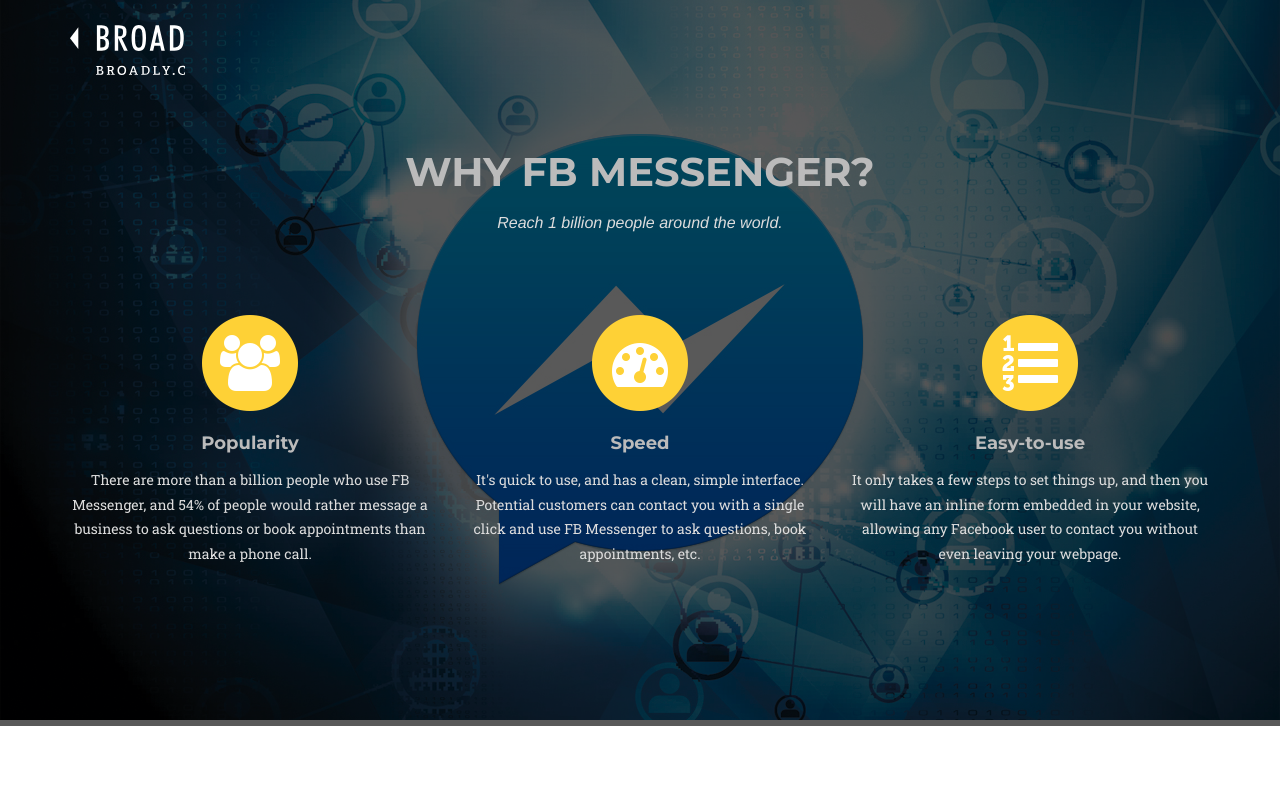
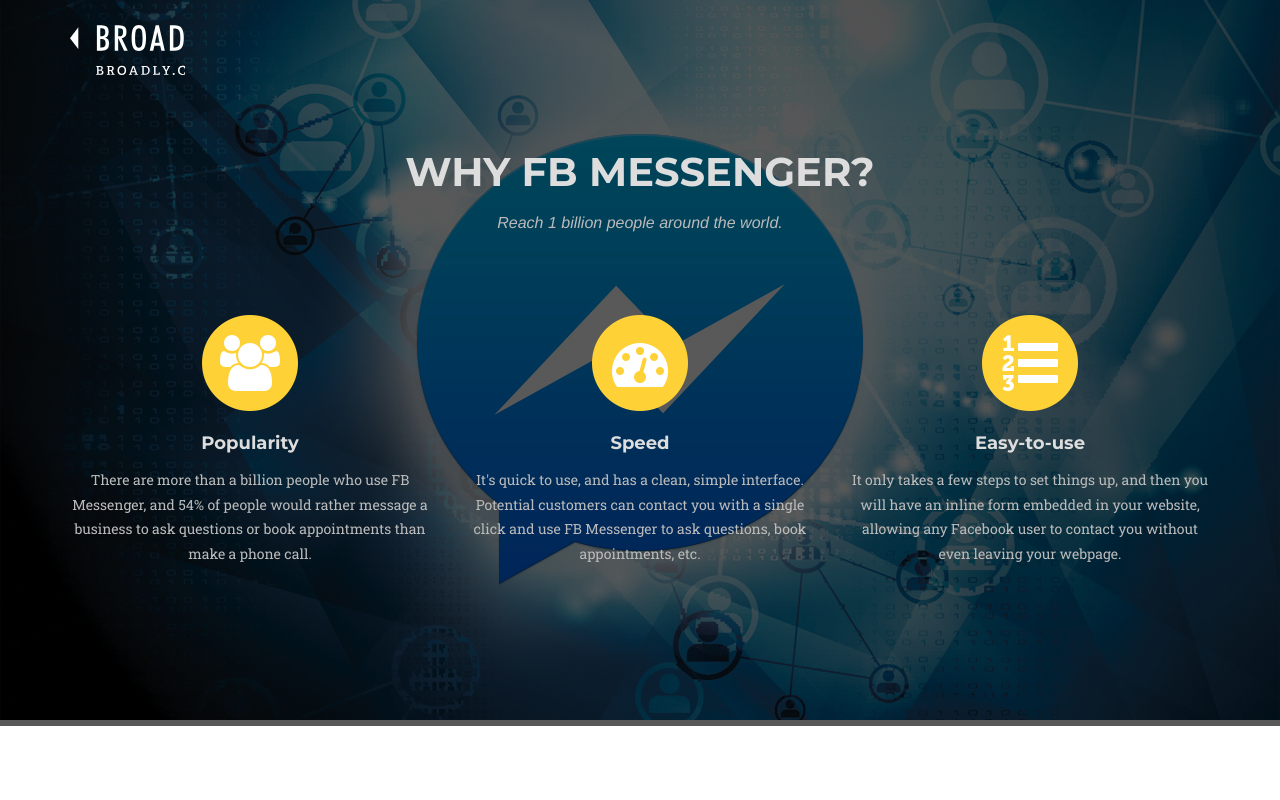
Before and after one commit to Maggie199/broadly, a website: page index.html in a window 1280 px wide. Shown: the top 800 px of the page. Drawn offline with nearby package versions, Linux system fonts and the light colour scheme; a web font is replaced by a local one.

Commit message:
font color fine adjustment

```diff
--- a/css/style.css
+++ b/css/style.css
@@ -40,11 +40,11 @@
 }
 
 #services .section-heading, .service-heading{
-	color: #bbb;
+	color: #ddd;
 }
 
 #services .text-muted {
-    color: #ddd;
+    color: #bbb;
 }
 
 .layer {
```
